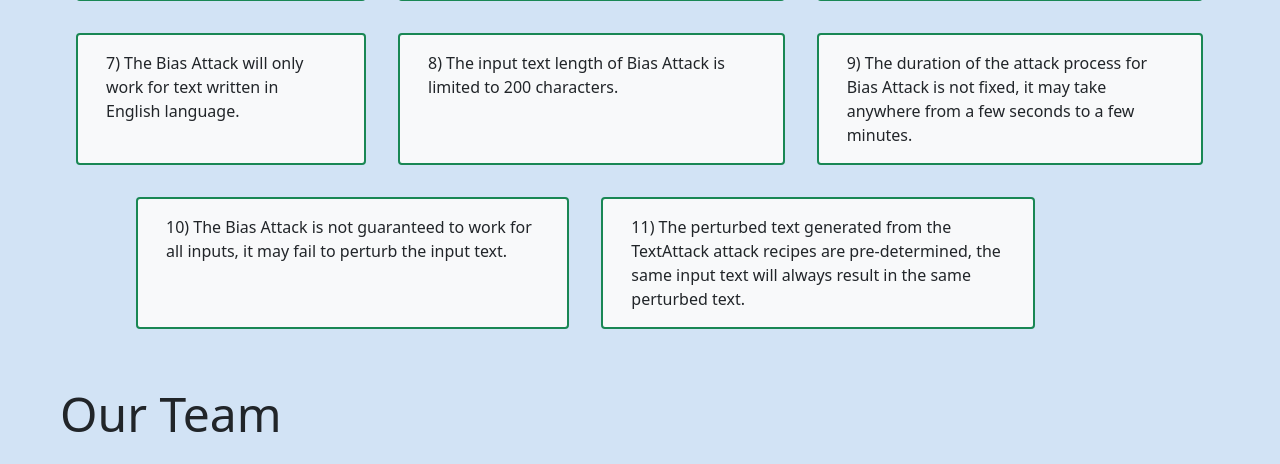
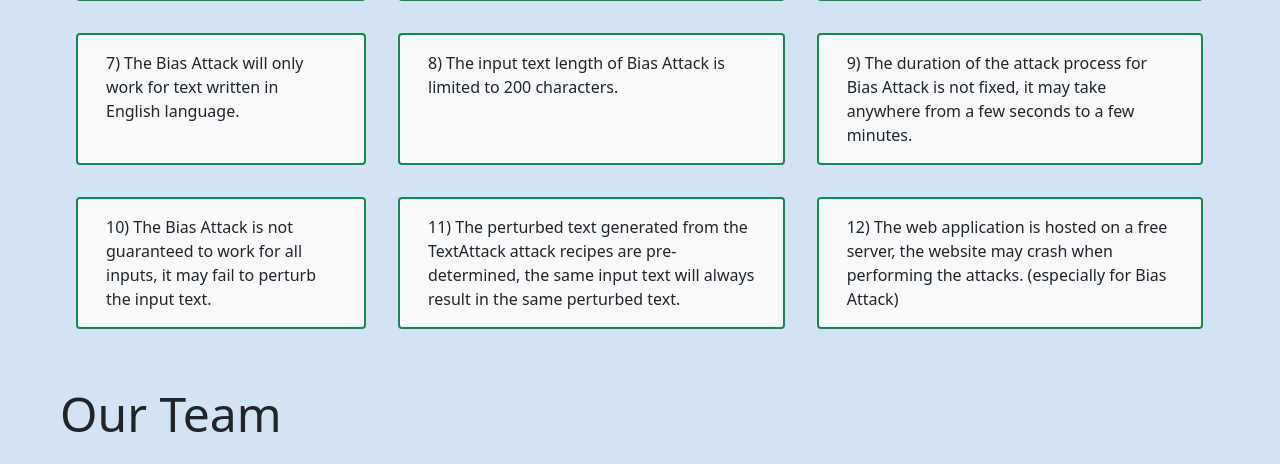
Before and after one commit to waikittt/AttackGPT, a Flask app: page /about in a window 1280 px wide. Shown: the part 1677-2141 px from the top of the page. Run offline with Flask 3, Linux system fonts and the light colour scheme.

Commit message:
Added limitation

```diff
--- a/templates/about.html
+++ b/templates/about.html
@@ -148,15 +148,20 @@
                             </div>
                         </div>
                     </div>
-                    <div class="row mx-5">
-                        <div class="col-5 card bg-light mx-3 mt-4 mb-2 border border-success border-2 rounded-lg">
+                    <div class="row">
+                        <div class="col-3 card bg-light mx-3 mt-4 mb-2 border border-success border-2 rounded-lg">
                             <div class="card-body">
                                 10) The Bias Attack is not guaranteed to work for all inputs, it may fail to perturb the input text.
                             </div>
                         </div>
-                        <div class="col-5 card bg-light mx-3 mt-4 mb-2 border border-success border-2 rounded-lg">
+                        <div class="col-4 card bg-light mx-3 mt-4 mb-2 border border-success border-2 rounded-lg">
                             <div class="card-body">
                                 11) The perturbed text generated from the TextAttack attack recipes are pre-determined, the same input text will always result in the same perturbed text.
+                            </div>
+                        </div>
+                        <div class="col-4 card bg-light mx-3 mt-4 mb-2 border border-success border-2 rounded-lg">
+                            <div class="card-body">
+                               12) The web application is hosted on a free server, the website may crash when performing the attacks. (especially for Bias Attack)
                             </div>
                         </div>
                     </div>
```
